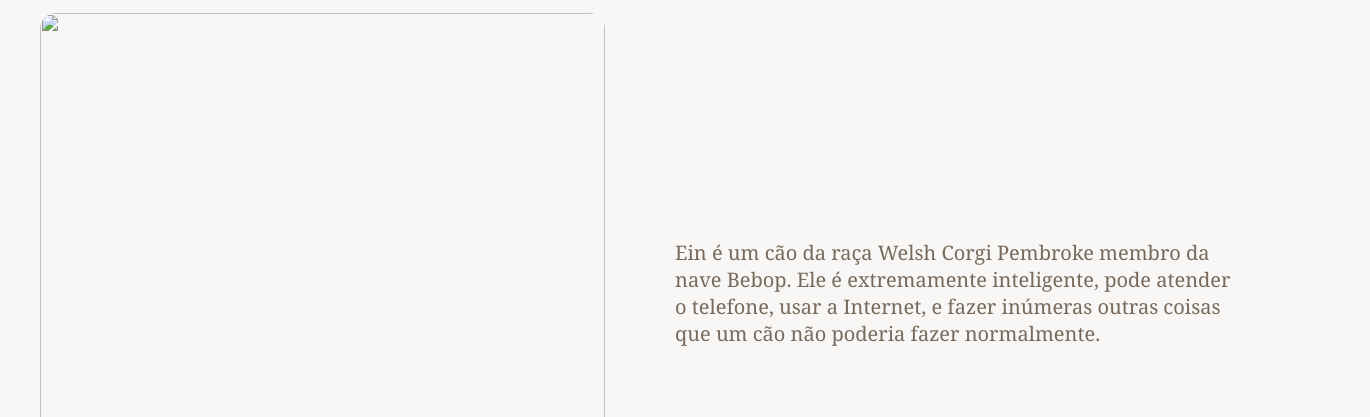
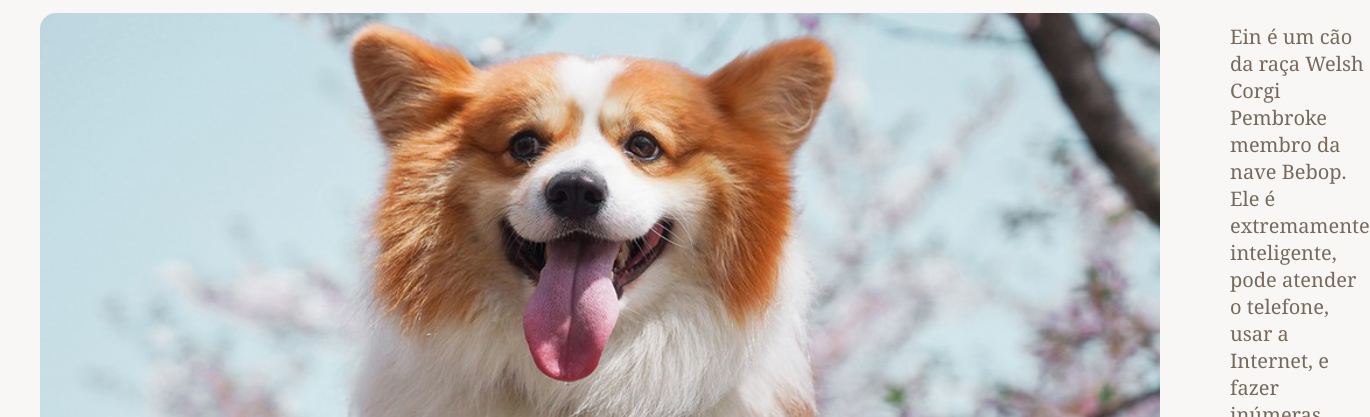
Before and after one commit to rmosias2/hacktoberfest-2021, a plain HTML site: page perfis/ein.html in a window 1280 px wide. Shown: the part 80-497 px from the top of the page, 1370 px wide, since content can reach past the window. Drawn offline with Linux system fonts and the light colour scheme.

Commit message:
Correção na extensão do arquivo de imagem do dog

```diff
--- a/perfis/ein.html
+++ b/perfis/ein.html
@@ -9,7 +9,7 @@
   </head>
   <body>
     <div class="perfil">
-      <img class="perfil-foto" src="../imagens/pets/ein.png">
+      <img class="perfil-foto" src="../imagens/pets/ein.jpg">
       <div class="caixa caixa-perfil">
         <a href="../lista.html">
           <img class="icone-logo" src="../imagens/icones/icone-logo.png">
```
